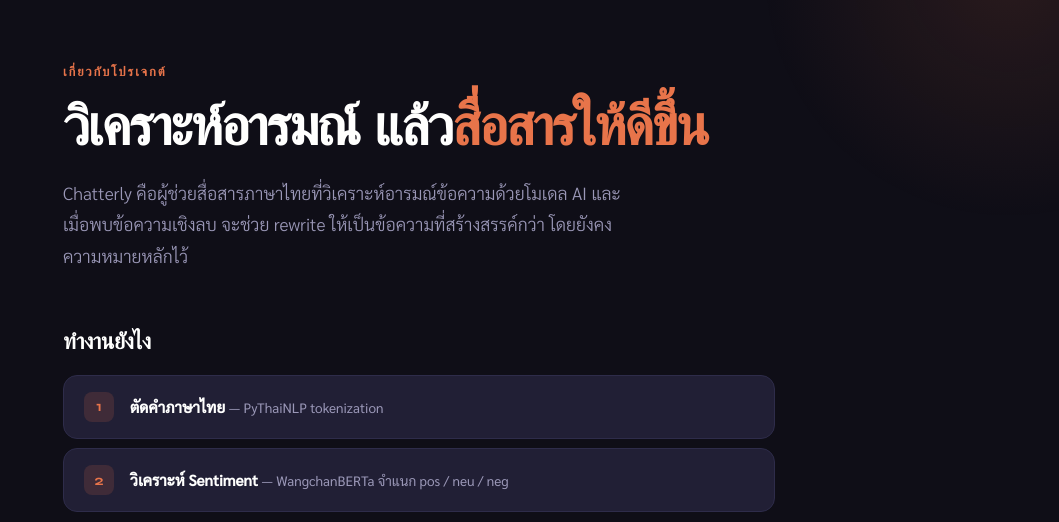
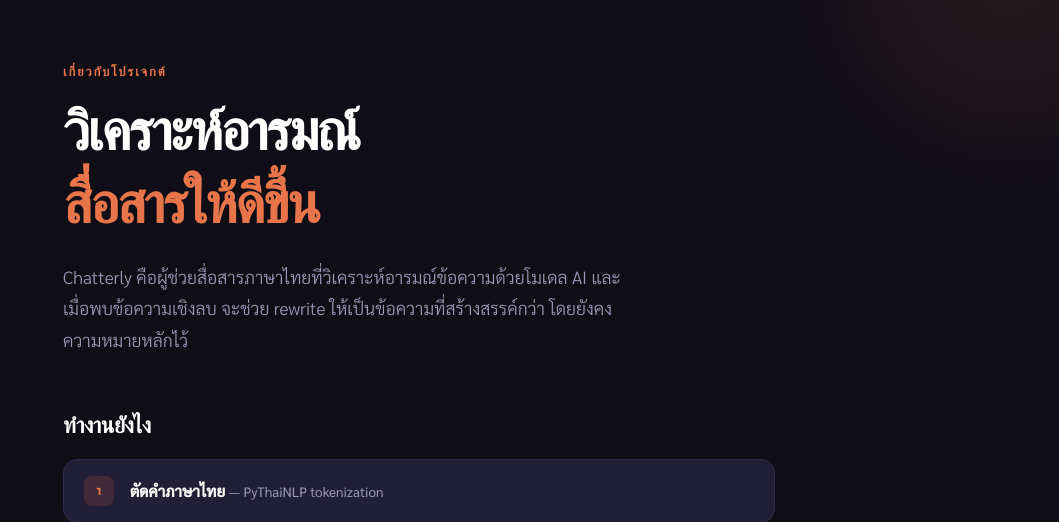
Before and after one commit to nannapasm005-hub/Chatterly, a Flask app: page /about in a window 1280 px wide. Shown: the part 78-600 px from the top of the page, without its empty margins (221-1280 px from the left). Run offline with Flask 3, Linux system fonts and the light colour scheme.

Commit message:
fix: about page hero — orange text on its own line, fix Thai line-height

```diff
--- a/templates/about.html
+++ b/templates/about.html
@@ -111,7 +111,7 @@
       font-family: 'Syne', sans-serif;
       font-weight: 800;
       font-size: clamp(2.2rem, 5vw, 3.5rem);
-      line-height: 1.1;
+      line-height: 1.3;
       letter-spacing: -0.04em;
       margin-bottom: 1.2rem;
     }
@@ -297,7 +297,7 @@
 <div class="wrap">
 
   <div class="eyebrow">เกี่ยวกับโปรเจกต์</div>
-  <h1>วิเคราะห์อารมณ์ แล้ว<em>สื่อสารให้ดีขึ้น</em></h1>
+  <h1>วิเคราะห์อารมณ์<br><em>สื่อสารให้ดีขึ้น</em></h1>
   <p class="lead">
     Chatterly คือผู้ช่วยสื่อสารภาษาไทยที่วิเคราะห์อารมณ์ข้อความด้วยโมเดล AI
     และเมื่อพบข้อความเชิงลบ จะช่วย rewrite ให้เป็นข้อความที่สร้างสรรค์กว่า
```
